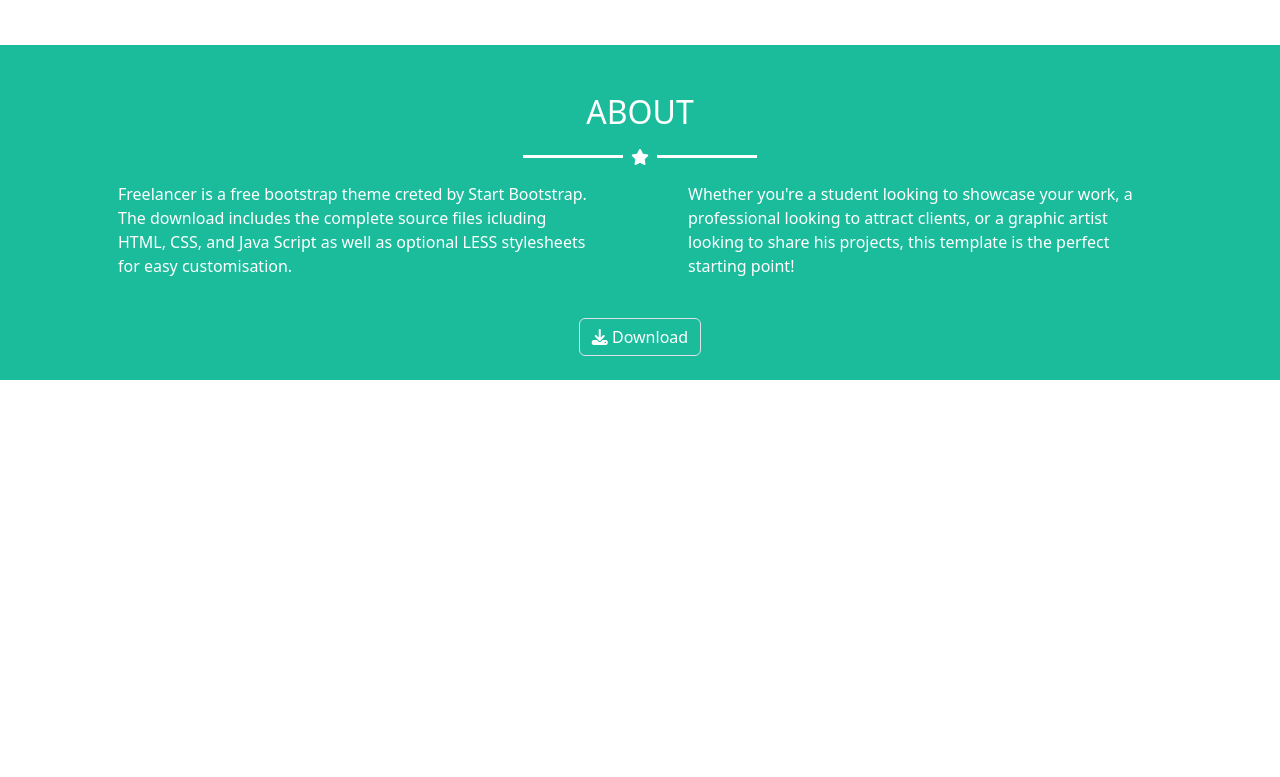
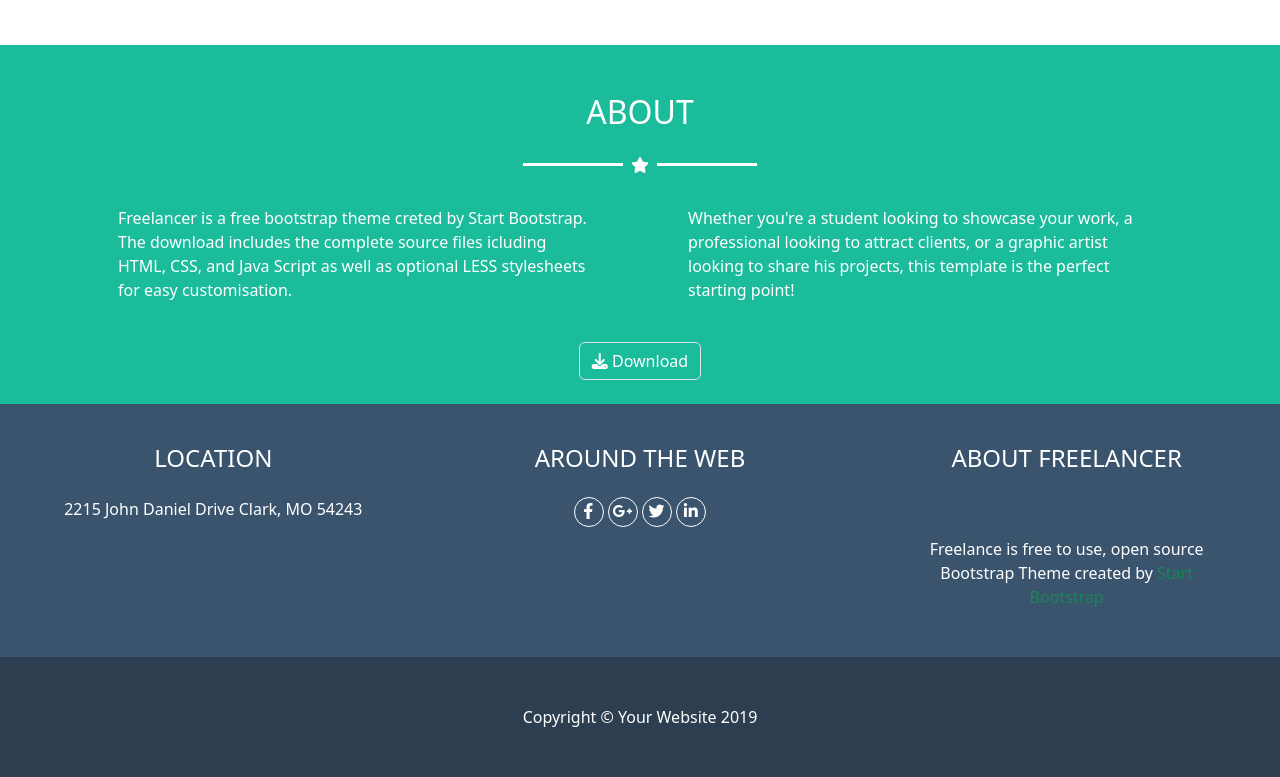
Before and after one commit to rpsobolewski/html-css-bootstrap-freelancer, a plain HTML site: page index.html in a window 1280 px wide. Shown: the part 1222-1999 px from the top of the page. Before the commit the page ends 1602 px from the top, so only its background shows below. Drawn offline with nearby package versions, Linux system fonts and the light colour scheme.

Commit message:
5section and footer
added 5 section with 3 col and footer

```diff
--- a/css/style.css
+++ b/css/style.css
@@ -1,3 +1,17 @@
 .bg-green{
     background-color:#1ABC9C ;
 }
+.bg-blue{
+    background-color:#3A546D;
+}
+
+.bg-dark-blue{
+    background-color: #2C3E50;
+}
+
+.as_1{
+    width: 30px;
+    padding-top: 5px;
+    aspect-ratio: 1;
+    padding-right: 1px;
+}
--- a/index.html
+++ b/index.html
@@ -74,7 +74,8 @@
 
             <div class="container-fluid text-center bg-green text-white"><!--3section-->
                 <h2 class="pt-5">ABOUT</h2>
-                <div class="d-flex justify-content-center align-items-center">
+                <div
+                    class="d-flex justify-content-center align-items-center m-3">
                     <!--star-->
                     <hr width="100px" class="pb-2  border-3 opacity-100">
                     <i class="fa-solid fa-star pb-2 ps-2 pe-2"></i>
@@ -102,9 +103,45 @@
                         </div>
 
                     </div>
-                    <div class="btn text-white border m-4"><i class="fa-solid fa-download"></i> Download</div>
+                    <div class="btn text-white border m-4"><i
+                            class="fa-solid fa-download"></i> Download</div>
                 </div>
             </div>
+
+            <div class="container"><!--4section-->
+
+            </div>
+
+            <div class="container-fluid text-center text-white bg-blue"><!--5section-->
+                <div class="row pt-4">
+                    <div class="col-12 col-md-4 ">
+                        <h2 class=" fs-4 p-3">LOCATION</h2>
+                        <p>2215 John Daniel Drive Clark, MO 54243</p>
+                    </div>
+                    <div class="col-12 col-md-4 ">
+                        <h2 class=" fs-4 p-3">AROUND THE WEB</h2>
+                        <i
+                            class="fa-brands fa-facebook-f border border-white rounded-circle  as_1"></i>
+                        <i
+                            class="fa-brands fa-google-plus-g border border-white rounded-circle  as_1"></i>
+                        <i
+                            class="fa-brands fa-twitter border border-white rounded-circle  as_1"></i>
+                        <i
+                            class="fa-brands fa-linkedin-in border border-white rounded-circle  as_1"></i>
+                    </div>
+                    <div class="col-12 col-md-4 ">
+                        <h2 class=" fs-4 p-3">ABOUT FREELANCER</h2>
+                        <p class="m-5">Freelance is free to use, open source
+                            Bootstrap Theme created by <span
+                                class="text-success">Start Bootstrap</span></p>
+                    </div>
+                </div>
+            </div>
+
+            <footer class="container-fluid bg-dark-blue text-center text-white">
+                <p class="p-5 m-0">Copyright &copy Your Website 2019</p>
+            </footer>
+
         </main>
 
     </body>
```
